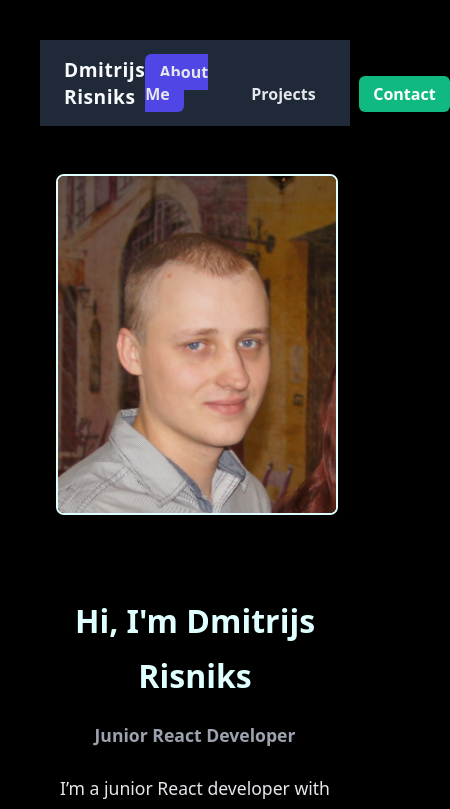
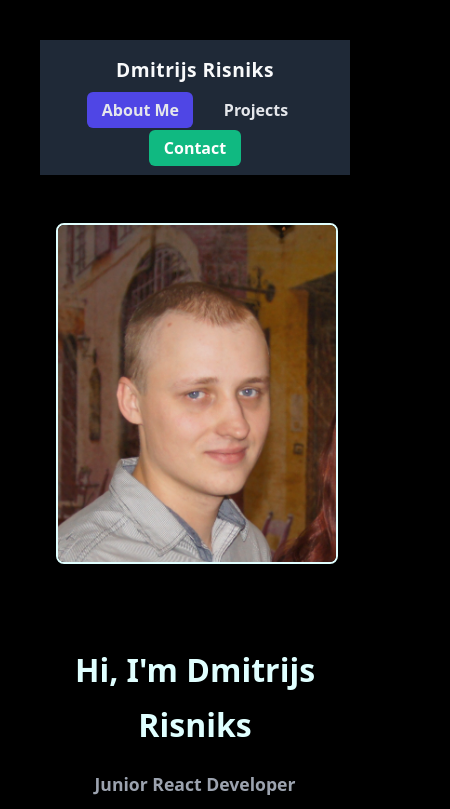
Before and after one commit to DvR1s/Portfolio-Page, a React (Vite) app: page / in a window 390 px wide. Shown: the top 809 px of the page, 450 px wide, since content can reach past the window. Built offline with nearby package versions, Linux system fonts and the light colour scheme.

Commit message:
fix mobile screen

```diff
--- a/src/components/MainNavigation.module.css
+++ b/src/components/MainNavigation.module.css
@@ -8,6 +8,7 @@
   max-width: 1200px;
   margin: 0 auto;
   padding: 1rem 1.5rem;
+
   display: flex;
   justify-content: space-between;
   align-items: center;
@@ -22,7 +23,8 @@
 
 .list {
   display: flex;
-  align-items: flex-end;
+  align-items: center;
+  justify-content: center;
   gap: 1.8rem;
   list-style: none;
   margin: 0;
@@ -63,3 +65,17 @@
 .contactButton:hover {
   background-color: #059669;
 }
+
+@media (max-width: 768px) {
+  .nav {
+    flex-direction: column;
+    gap: 1rem;
+  }
+
+  .list {
+    width: 100%;
+    justify-content: center;
+    flex-wrap: wrap;
+    gap: 1rem;
+  }
+}
```
